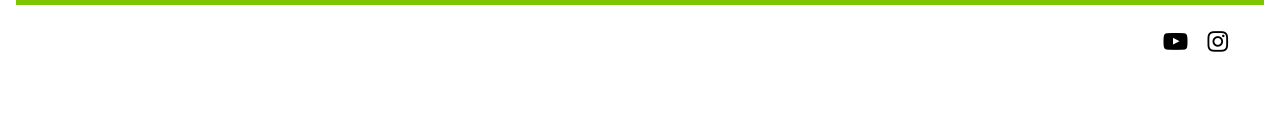
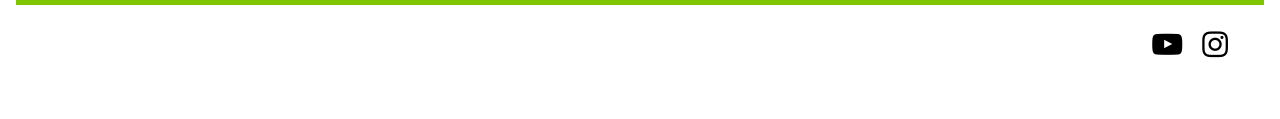
Before and after one commit to JI-SOOOO/HKDesign, a plain HTML site: page index.html in a window 1280 px wide. Both pictures are taken after a click on the button "Toggle navigation". Shown: the part 433-552 px from the top of the page. Drawn offline with Linux system fonts and the light colour scheme; files whose address does not match are found by name; a web font is replaced by a local one.

Commit message:
Update index.html

```diff
--- a/index.html
+++ b/index.html
@@ -197,10 +197,10 @@
 						</div>
 						<div class="icons-menu">
 							<a href="https://www.instagram.com/hknu_design/" target="_blank" style="margin-right: 1rem;">
-								<i class="fa fa-youtube-play" style="font-size:24px"></i>
+								<i class="fa fa-youtube-play" style="font-size:30px"></i>
 							</a>
 							<a href="https://www.youtube.com/channel/UCxjGb_dSd3r8JkWN4QSZ4Dg" target="_blank" style="margin-right: 0px; padding-right:0%">
-								<i class="fa fa-instagram" style="font-size:24px"></i>
+								<i class="fa fa-instagram" style="font-size:30px"></i>
 							</a>
 						</div>
 				</div>
```
